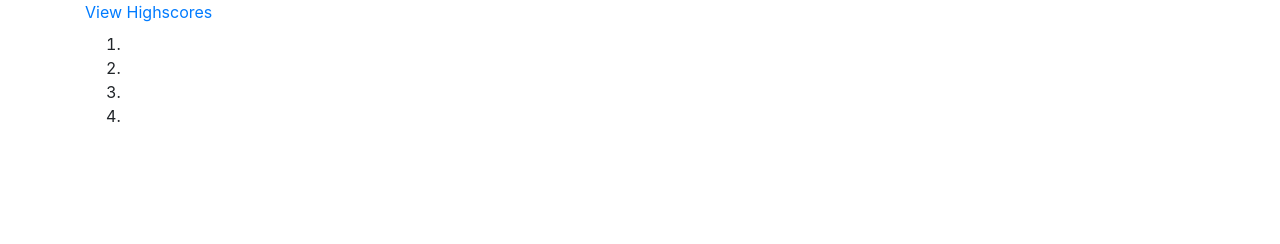
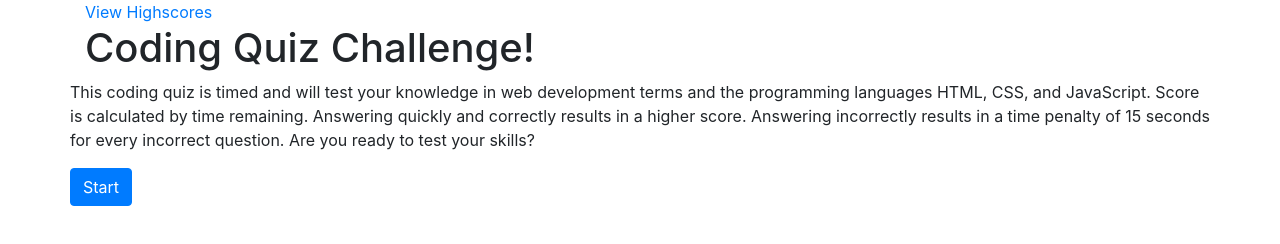
Before and after one commit to MAIMBRAIN/Code-Quiz, a plain HTML site: page quiz.html in a window 1280 px wide. Drawn offline with nearby package versions, Linux system fonts and the light colour scheme.

Commit message:
start description / js set up

```diff
--- a/quiz.html
+++ b/quiz.html
@@ -27,12 +27,27 @@
         <!-- Main text row: displays questions for user to answer -->
         <div class="row">
             <div class="col-sm-12">
-                <h1 id="question"></h1>
+                <h1 id="question">Coding Quiz Challenge!</h1>
             </div>
         </div>
 
+        <!-- Quiz Description -->
+        <div class="row">
+            <p id="choices">
+                This coding quiz is timed and will test your knowledge in web development
+                terms and the programming languages HTML, CSS, and JavaScript.
+                Score is calculated by time remaining. Answering quickly and correctly
+                results in a higher score. Answering incorrectly results in a time penalty
+                of 15 seconds for every incorrect question. Are you ready to test your skills?
+            </p>
+        </div>
+        <!-- Start button -->
+        <div class="row">
+            <button id="start" type="button" class="btn btn-primary">Start</button>
+        </div>
+
         <!-- Choices row: displays choices with one of them being correct -->
-        <div class="row">
+        <!-- <div class="row">
             <div class="col-sm-12">
                 <ol id="choices">
                     <li id="1"></li>
@@ -41,7 +56,7 @@
                     <li id="4"></li>
                 </ol>
             </div>
-        </div>
+        </div> -->
     </div>
     <!-- Link to JS -->
     <script src="script.js"></script>
--- a/script.js
+++ b/script.js
@@ -0,0 +1,17 @@
+// start at beginning with a start button
+// get the start button
+var body = document.body;
+var start = document.querySelector(".start");
+var questionText = document.querySelector(".question");
+var choices = document.querySelectorAll(".choices");
+// when the start button is clicked it will remove the start button
+// when the start button is clicked it will replace the directions with answer choices
+// when the start button is clicked it will replace the h1 tag with questions
+// the questions will be pulled from an object with an array of items
+
+function startQuiz()
+{
+
+}
+
+start.addEventListener("click", startQuiz());
```
